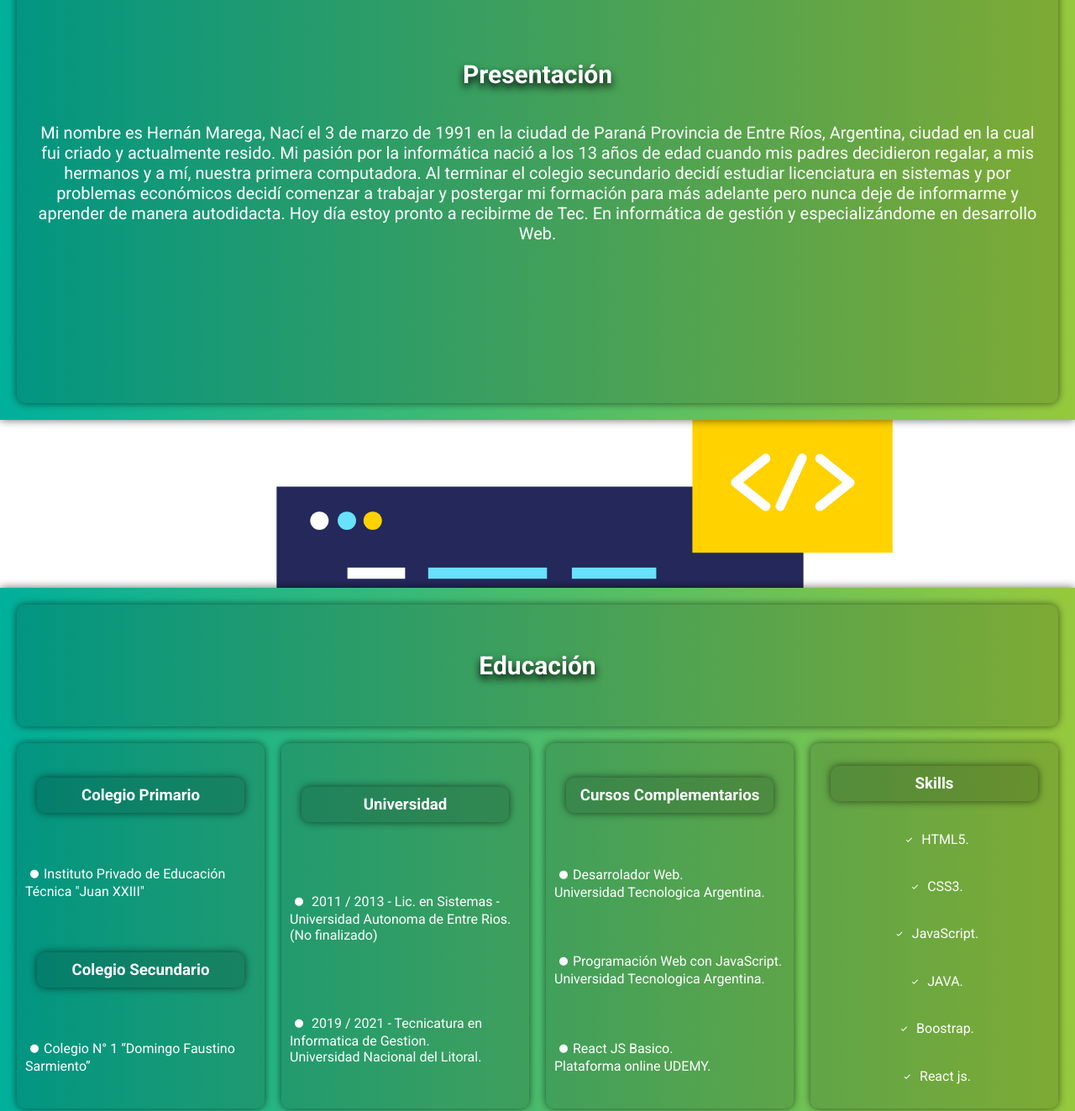
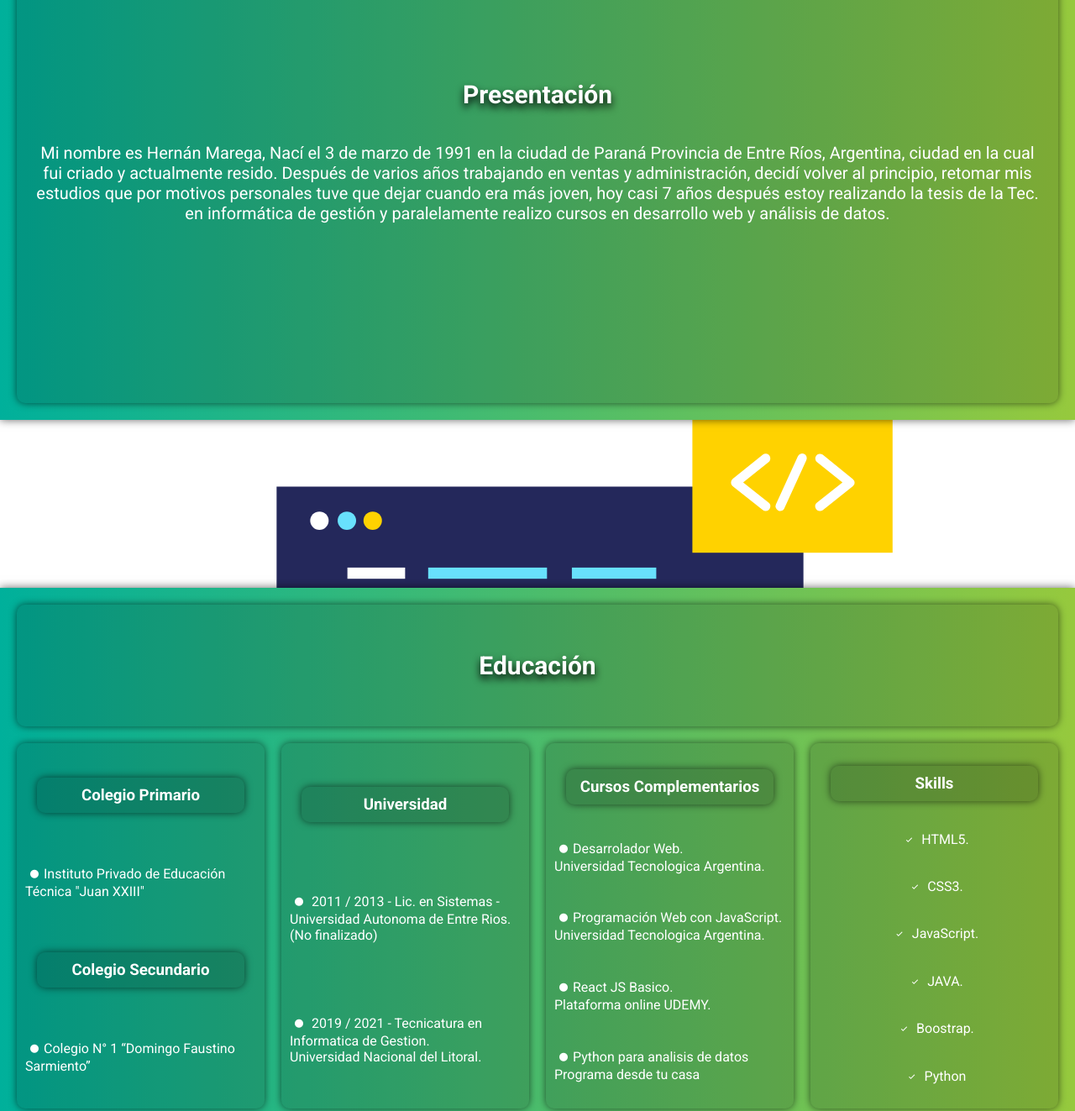
Before and after one commit to maregahernan/CV-Hern-nMarega, a plain HTML site: page index.html in a window 1280 px wide. Shown: the part 1140-2463 px from the top of the page at 84% size. Drawn offline with nearby package versions, Linux system fonts and the light colour scheme.

Commit message:
Add files via upload

```diff
--- a/index.html
+++ b/index.html
@@ -43,7 +43,7 @@
             </div>
             <div class="fachada-texto">
                 <h1>Hernán Martin Marega</h1>
-                <h2>Desarrollador Frontend Jr</h2>
+                <h2>Futuro Tecnico en Informatica</h2>
                 <!-- <h2>Tecnico en informatica de Gestión</h2> -->
 <!--                 <p>Lorem ipsum dolor sit amet consectetur, adipisicing elit. Laborum laboriosam nam, voluptatibus quasi optio dicta molestias autem est nesciunt vero?Lorem ipsum dolor sit amet consectetur adipisicing elit. Maiores id consequatur quaerat eaque quo asperiores porro beatae et magni iure!
  -->
@@ -63,7 +63,7 @@
                 <h2>Presentación</h2>
 
 
-                <p class="personal-datos">Mi nombre es Hernán Marega, Nací el 3 de marzo de 1991 en la ciudad de Paraná Provincia de Entre Ríos, Argentina, ciudad en la cual fui criado y actualmente resido. Mi pasión por la informática nació a los 13 años de edad cuando mis padres decidieron regalar, a mis hermanos y a mí, nuestra primera computadora. Al terminar el colegio secundario decidí estudiar licenciatura en sistemas y por problemas económicos decidí comenzar a trabajar y postergar mi formación para más adelante pero nunca deje de informarme y aprender de manera autodidacta. Hoy día estoy pronto a recibirme de Tec. En informática de gestión y especializándome en desarrollo Web.
+                <p class="personal-datos">Mi nombre es Hernán Marega, Nací el 3 de marzo de 1991 en la ciudad de Paraná Provincia de Entre Ríos, Argentina, ciudad en la cual fui criado y actualmente resido. Después de varios años trabajando en ventas y administración, decidí volver al principio, retomar mis estudios que por motivos personales tuve que dejar cuando era más joven, hoy casi 7 años después estoy realizando la tesis de la  Tec. en informática de gestión y paralelamente realizo cursos en desarrollo web y análisis de datos.
                 </p>
 
 
@@ -113,6 +113,8 @@
                         <p><i class='bx bxs-circle'></i>Desarrolador Web. <br>Universidad Tecnologica Argentina.</p>
                         <p><i class='bx bxs-circle'></i>Programación Web con JavaScript. <br>Universidad Tecnologica Argentina.</p>
                         <p><i class='bx bxs-circle'></i>React JS Basico. <br>Plataforma online UDEMY.</p>
+                        <p><i class='bx bxs-circle'></i>Python para analisis de datos <br>Programa desde tu casa</p>
+
 
 
 
@@ -129,7 +131,7 @@
                     <p><i class='bx bx-check'></i> JavaScript.</p>
                     <p><i class='bx bx-check'></i> JAVA.</p>
                     <p><i class='bx bx-check'></i>  Boostrap.</p>
-                    <p><i class='bx bx-check'></i>  React js.</p>
+                    <p><i class='bx bx-check'></i>  Python</p>
 
                  </div>
 
```
